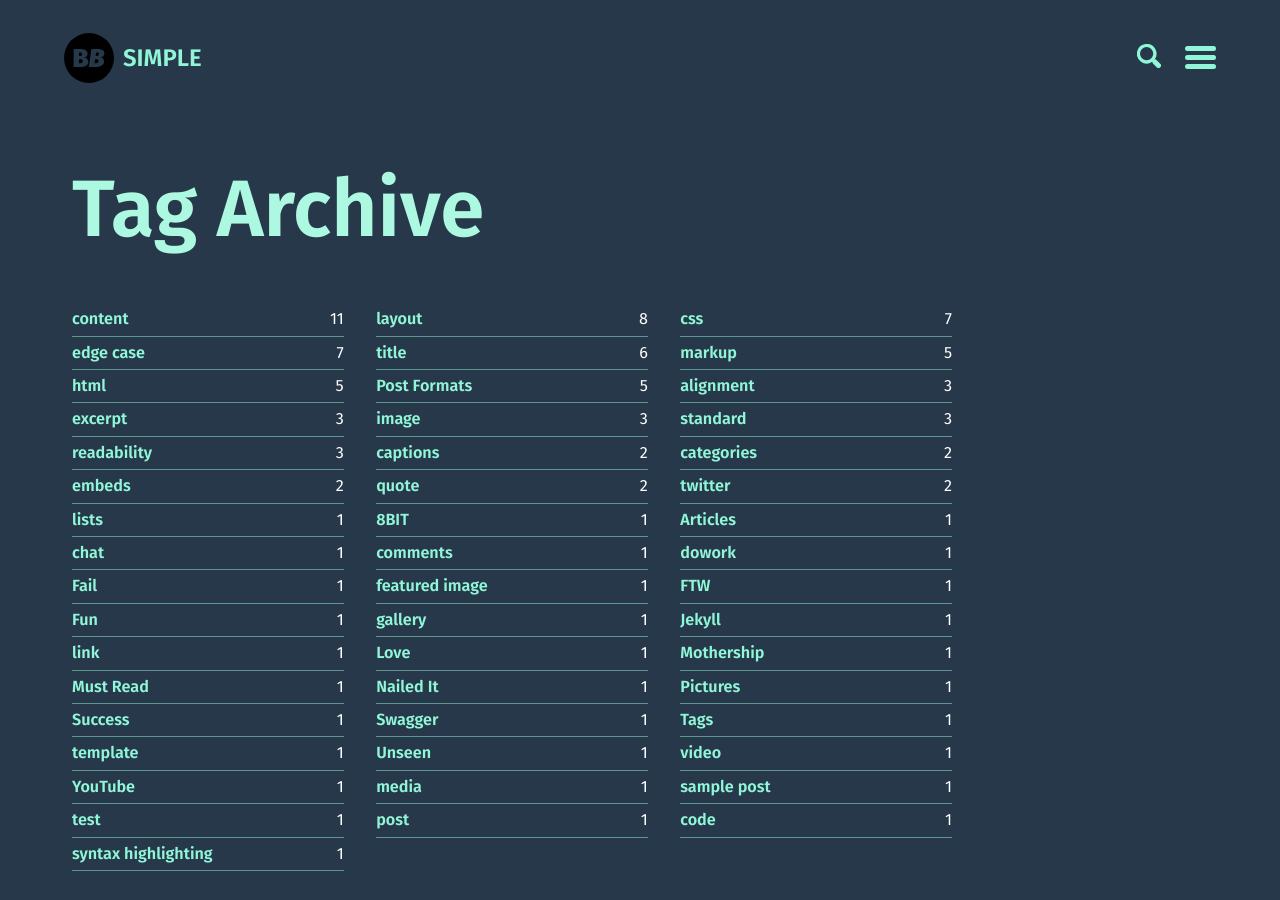
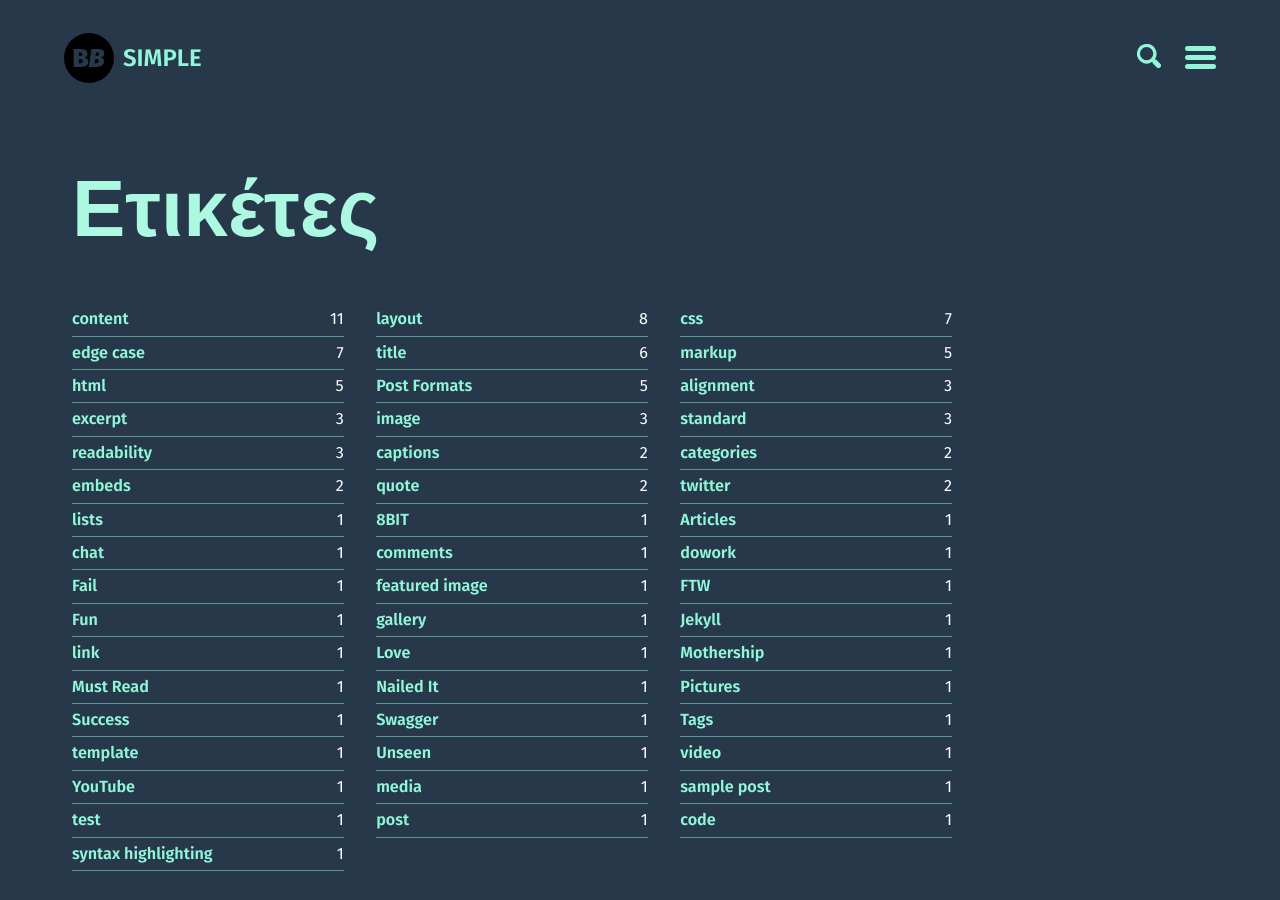
Before and after one commit to sunbliss/simple, a Jekyll site: the page built from tags.md, in a window 1280 px wide and 900 px high. Built offline with Jekyll 4.4.1, drawn with Linux system fonts in a browser that asks for light colours; comment, search, counter and statistics services are not loaded; a style sheet for code colours, icons or effects is not loaded.

Commit message:
Update tags.md

```diff
--- a/tags.md
+++ b/tags.md
@@ -1,5 +1,5 @@
 ---
-title: Tag Archive
+title: Ετικέτες
 layout: tags
 permalink: /tags/
 ---
```
